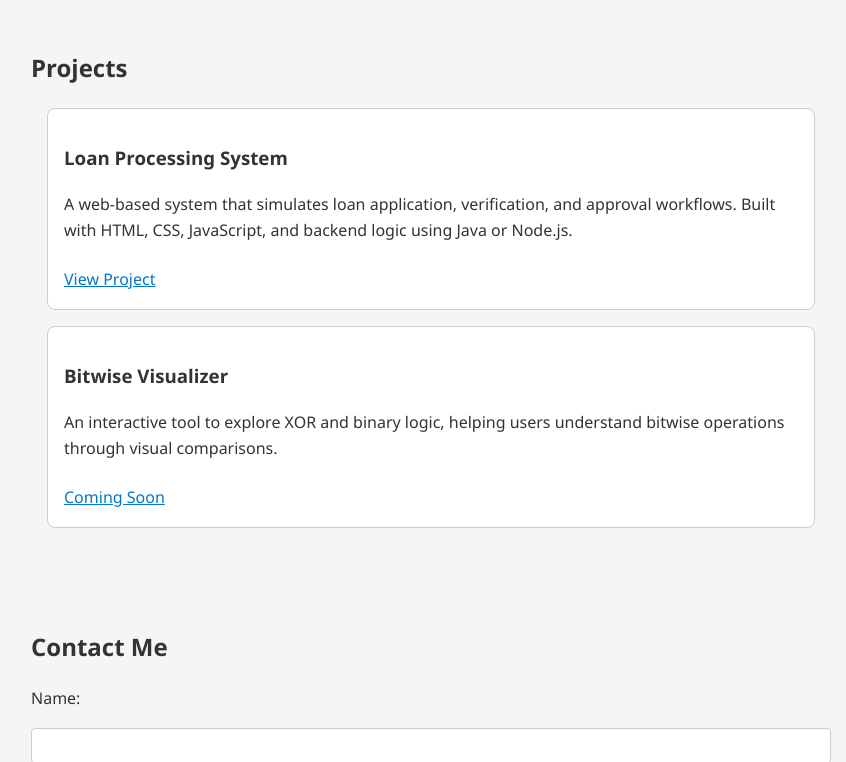
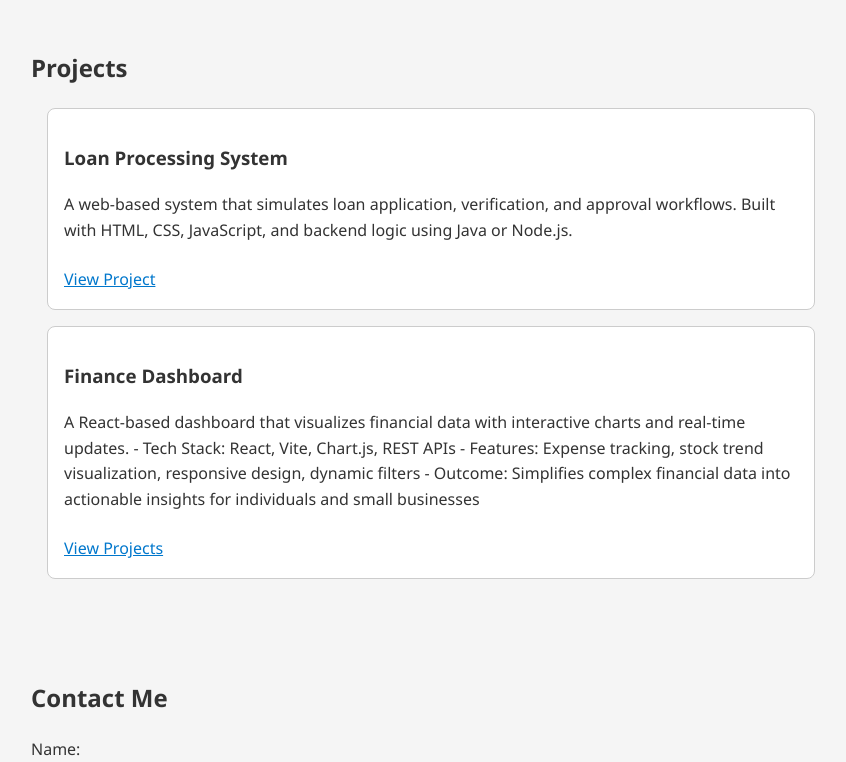
Before and after one commit to Farzana101-ship/Farzana-portfolio, a plain HTML site: page index.html in a window 1280 px wide. Shown: the part 479-1241 px from the top of the page, without its empty margins (209-1055 px from the left). Drawn offline with Linux system fonts and the light colour scheme.

Commit message:
Update project card to showcase Finance Dashboard
Replaced Bitwise Visualizer project with Finance Dashboard, including tech stack and features.

```diff
--- a/index.html
+++ b/index.html
@@ -39,9 +39,13 @@
       </div>
 
       <div class="project-card a">
-        <h3>Bitwise Visualizer</h3>
-        <p>An interactive tool to explore XOR and binary logic, helping users understand bitwise operations through visual comparisons.</p>
-        <a href="#" target="_blank">Coming Soon</a>
+        <h3>Finance Dashboard</h3>
+        <p>A React-based dashboard that visualizes financial data with interactive charts and real-time updates.
+- Tech Stack: React, Vite, Chart.js, REST APIs
+- Features: Expense tracking, stock trend visualization, responsive design, dynamic filters
+- Outcome: Simplifies complex financial data into actionable insights for individuals and small businesses
+</p>
+        <a href="https://Farzana101-ship.github.io/finance-dashboard" target="_blank" class=btn"> View Projects</a>
       </div>
     </section>
 
```
